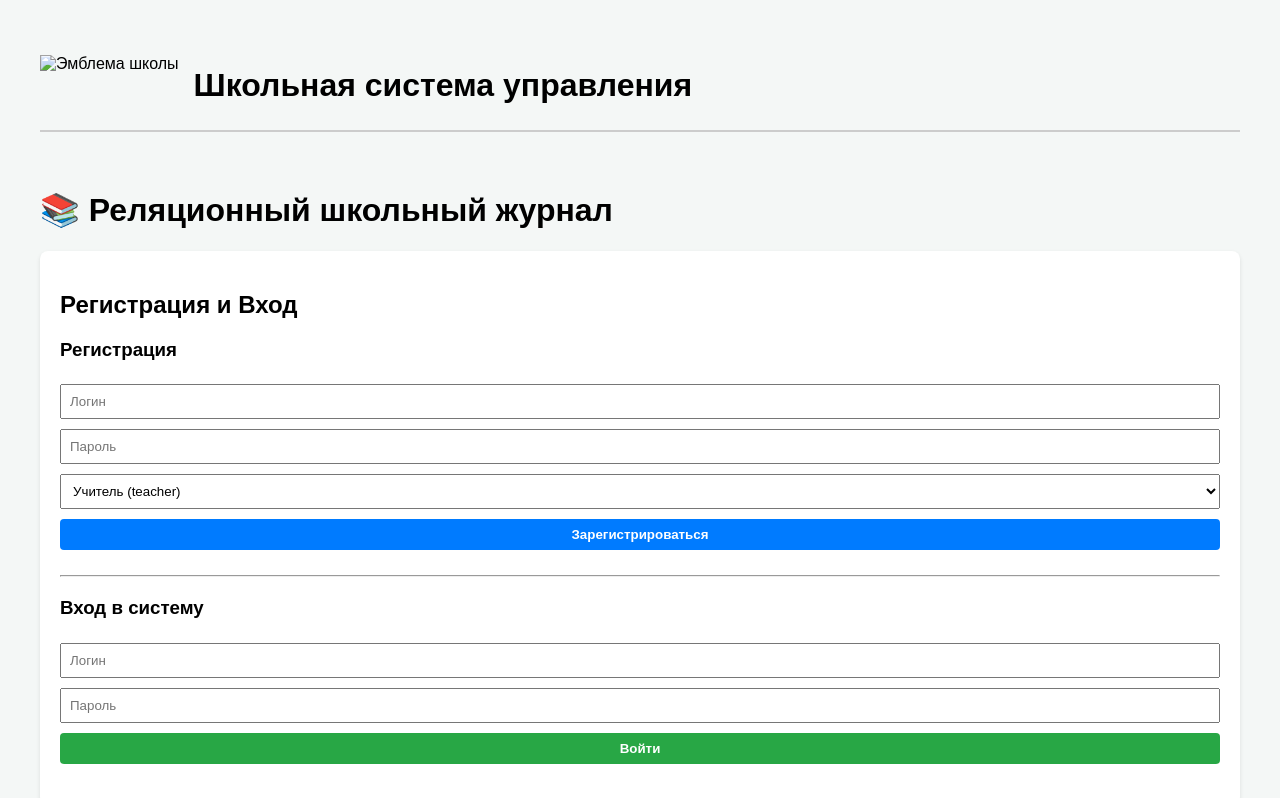
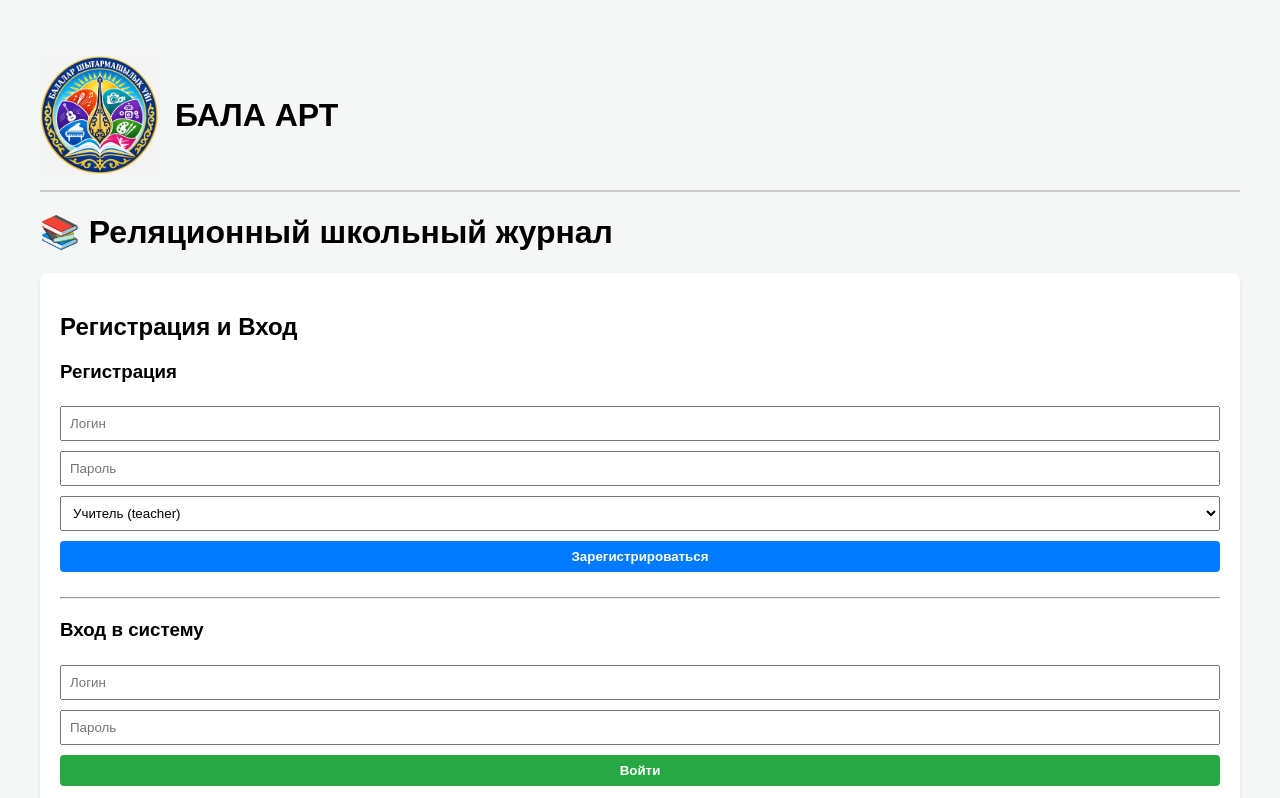
Before and after one commit to erema260294-arch/school-app, a website: page index.html in a window 1280 px wide. Shown: the top 798 px of the page. Drawn offline with Linux system fonts and the light colour scheme; no server answers.

Commit message:
Fix logo path and static files

```diff
--- a/index.html
+++ b/index.html
@@ -20,11 +20,11 @@
 </head>
 <body>
     <header style="display: flex; align-items: center; gap: 15px; padding: 15px 0; border-bottom: 2px solid #ccc; margin-bottom: 20px;">
-    <!-- Укажите точное имя файла вашей эмблемы -->
-    <img src="logo.png" alt="Эмблема школы" style="height: 60px; width: auto; object-fit: contain;">
-    <h1 style="margin: 0;">Школьная система управления</h1>
+    <!-- logo.png -->
+    <img src="logo.png.jpeg" alt="Эмблема школы" style="height: 120px; width: auto; object-fit: contain;">
+    <h1 style="margin: 0;">БАЛА АРТ</h1>
 </header>
-<img>
+
     <h1>📚 Реляционный школьный журнал</h1>
 
     <!-- БЛОК АВТОРИЗАЦИИ И РЕГИСТРАЦИИ -->
```
